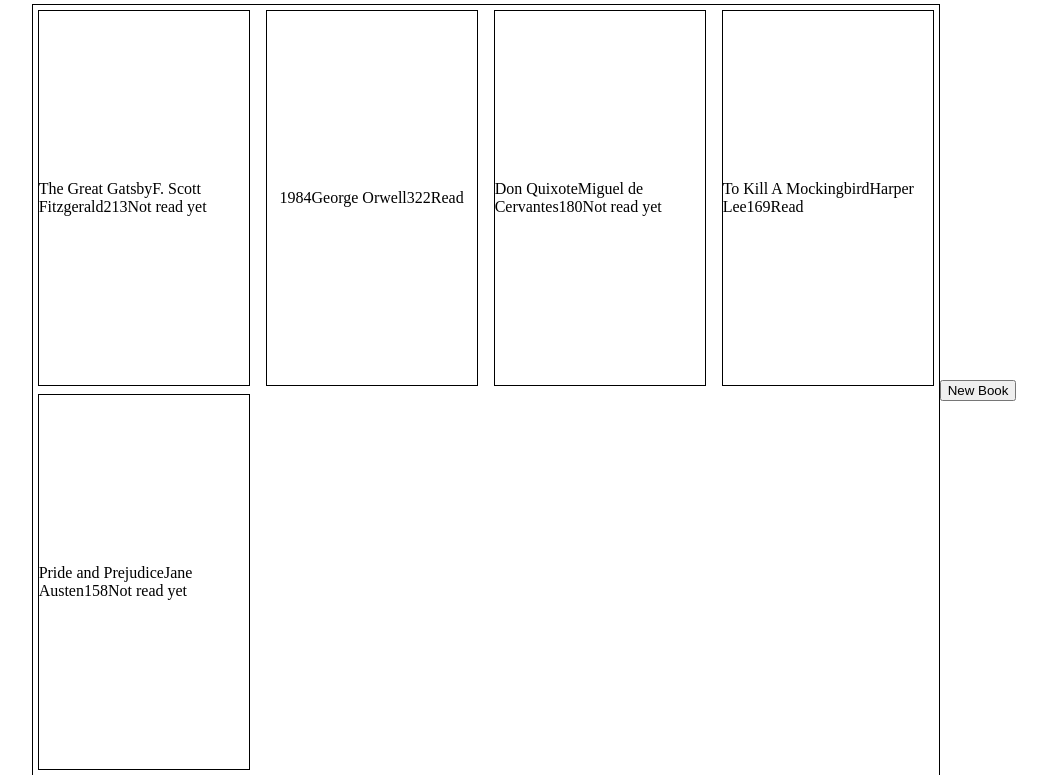
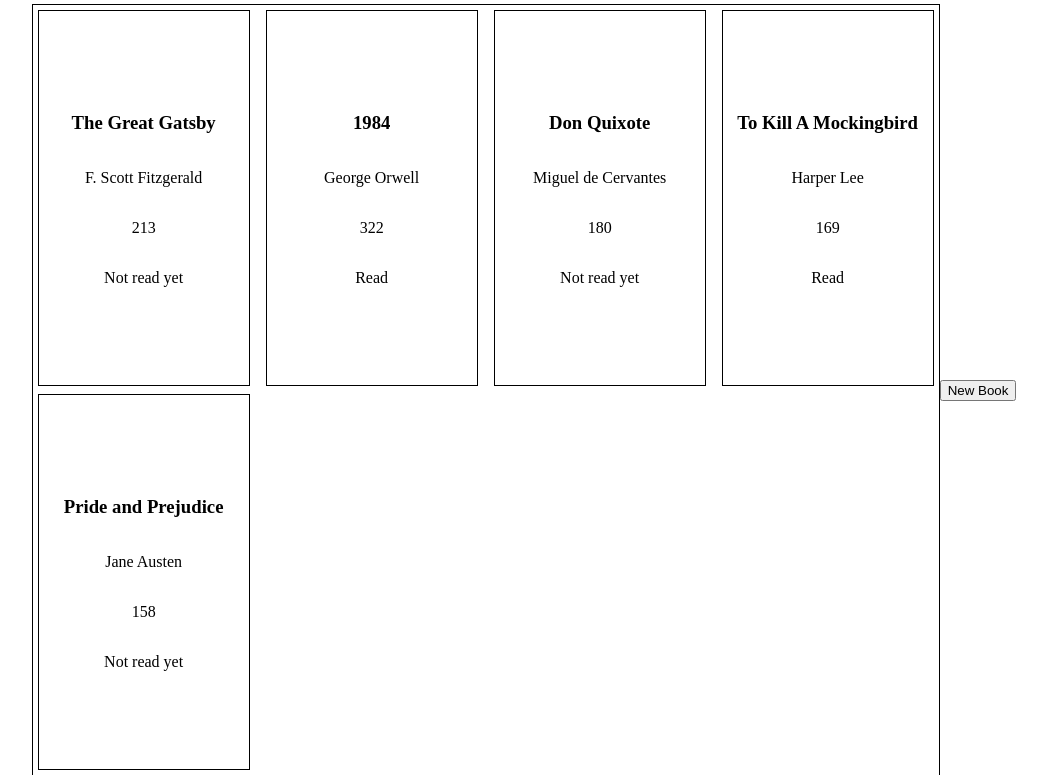
Before and after one commit to hmolfindo/library-app, a plain HTML site: page index.html in a window 1280 px wide. Shown: the top 775 px of the page, without its empty margins (116-1163 px from the left). Drawn offline with Linux system fonts and the light colour scheme.

Commit message:
Fix formatting for content of books

```diff
--- a/library.css
+++ b/library.css
@@ -21,6 +21,7 @@ body{
 .bookDiv{
     border: 1px solid black;
     display: flex;
+    flex-direction: column;
     justify-content: center;
     align-items: center;
     overflow: none;
--- a/library.js
+++ b/library.js
@@ -50,10 +50,22 @@ function displayBooks(){
     container.textContent = "";
     myLibrary.forEach(function(book){
         const div = document.createElement("div");
-        div.textContent = book.title + "" +
-                            book.author +
-                            book.pages +
-                            book.status;
+        const title = document.createElement("h3");
+        const author = document.createElement("p");
+        const pages = document.createElement("p");
+        const read = document.createElement("p");
+        title.textContent = book.title;
+        author.textContent = book.author;
+        pages.textContent = book.pages;
+        read.textContent = book.status;
+        div.appendChild(title);
+        div.appendChild(author);
+        div.appendChild(pages);
+        div.appendChild(read);
+        // div.textContent = book.title + "" +
+        //                     book.author +
+        //                     book.pages +
+        //                     book.status;
         div.className = "bookDiv";
         container.appendChild(div);
     })
```
